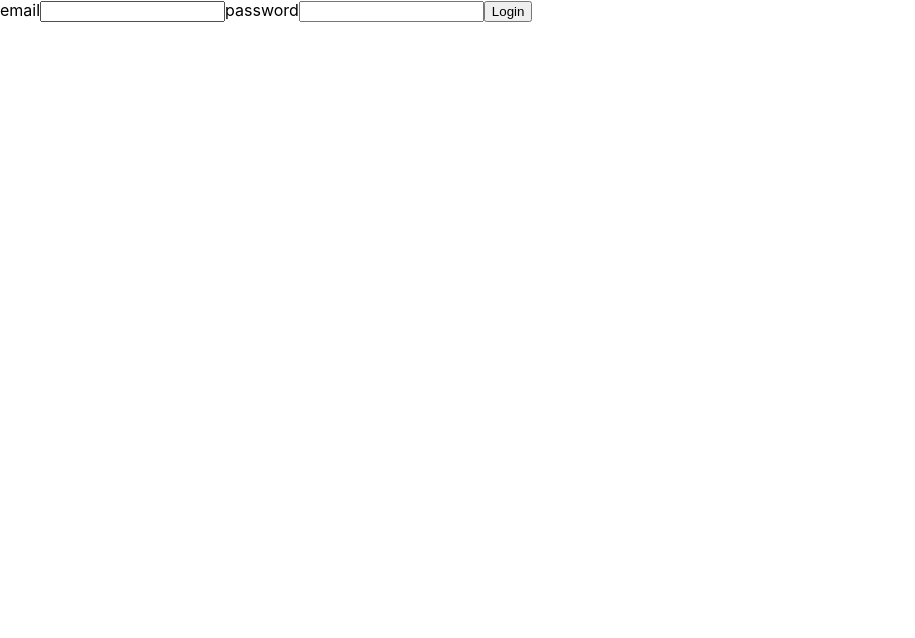
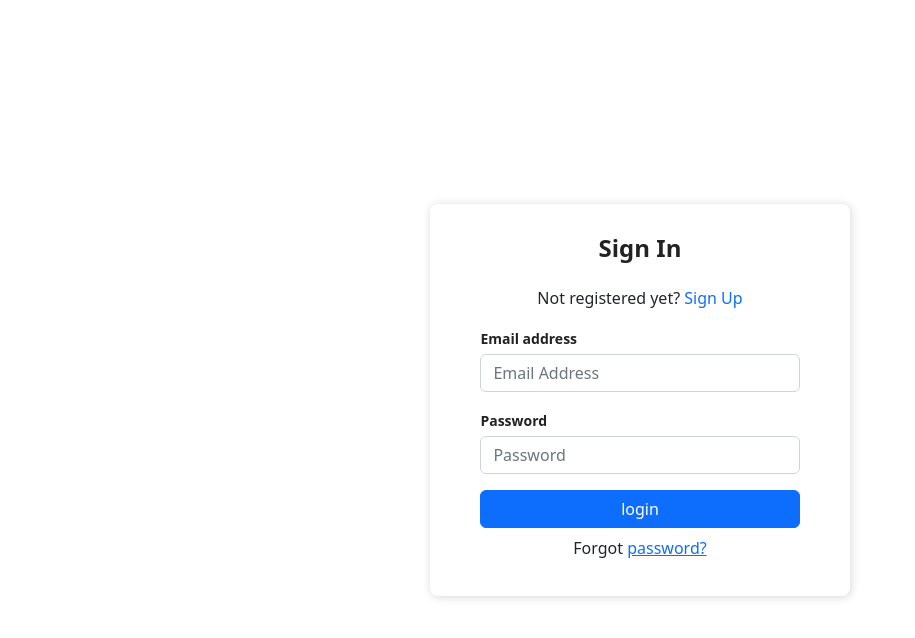
Before and after one commit to Gabriel-Lobin/cadastro-empresa, a React (Create React App) app in the folder frontend/: page /login in a window 1280 px wide. Shown: the top 638 px of the page, without its empty margins (0-915 px from the left). Built offline with nearby package versions, Linux system fonts and the light colour scheme.

Commit message:
feat: update login form

```diff
--- a/frontend/src/App.css
+++ b/frontend/src/App.css
@@ -1,38 +1,39 @@
 .App {
-  text-align: center;
+  background-color: white;
 }
 
-.App-logo {
-  height: 40vmin;
-  pointer-events: none;
+.Auth-form-container {
+  display: flex;
+  justify-content: center;
+  align-items: center;
+  width: 100vw;
+  height: 100vh;
 }
 
-@media (prefers-reduced-motion: no-preference) {
-  .App-logo {
-    animation: App-logo-spin infinite 20s linear;
-  }
+.Auth-form {
+  width: 420px;
+  box-shadow: rgb(0 0 0 / 16%) 1px 1px 10px;
+  padding-top: 30px;
+  padding-bottom: 20px;
+  border-radius: 8px;
+  background-color: white;
 }
 
-.App-header {
-  background-color: #282c34;
-  min-height: 100vh;
-  display: flex;
-  flex-direction: column;
-  align-items: center;
-  justify-content: center;
-  font-size: calc(10px + 2vmin);
-  color: white;
+.Auth-form-content {
+  padding-left: 12%;
+  padding-right: 12%;
 }
 
-.App-link {
-  color: #61dafb;
+.Auth-form-title {
+  text-align: center;
+  margin-bottom: 1em;
+  font-size: 24px;
+  color: rgb(34, 34, 34);
+  font-weight: 800;
 }
 
-@keyframes App-logo-spin {
-  from {
-    transform: rotate(0deg);
-  }
-  to {
-    transform: rotate(360deg);
-  }
+label {
+  font-size: 14px;
+  font-weight: 600;
+  color: rgb(34, 34, 34);
 }
--- a/frontend/src/App.js
+++ b/frontend/src/App.js
@@ -1,6 +1,7 @@
 import React from 'react';
 import './App.css';
 import RoutesApp from './utils/Routes';
+import "bootstrap/dist/css/bootstrap.min.css"
 
 function App() {
   return (
--- a/frontend/src/pages/Login/index.js
+++ b/frontend/src/pages/Login/index.js
@@ -1,51 +1,141 @@
-import React, { useContext } from 'react';
+import React, { useState, useContext } from 'react';
 import { Navigate } from 'react-router';
-import { LoginAxios } from '../../services/AxiosRest';
 import AppContext from '../../utils/AppContext';
 import { mainPath } from '../../utils/globalNames';
 
 const Login = () => {
 
-    const { email, password, setEmail, setPassword, setToken } = useContext(AppContext);
+    const { email, password, setEmail, setPassword } = useContext(AppContext);
 
-    const login = async () => {
-        const tokenJwt = await LoginAxios(email, password);
-        setToken(tokenJwt);
+    const login = () => {
+        // generateJwt(email);
         Navigate(mainPath, { replace: true });
     }
 
+    let [authMode, setAuthMode] = useState("signin")
+
+    const changeAuthMode = () => {
+        setAuthMode(authMode === "signin" ? "signup" : "signin")
+    }
+
+
+    if (authMode === "signin") {
         return (
-        <div>
-            <form action="">
+            <div className="Auth-form-container">
+                <form className="Auth-form">
+                    <div className="Auth-form-content">
+                        <h3 className="Auth-form-title">Sign In</h3>
+                        <div className="text-center">
+                            Not registered yet?{" "}
+                            <span className="link-primary" onClick={changeAuthMode}>
+                                Sign Up
+                            </span>
+                        </div>
+                        <div className="form-group mt-3">
                             <label htmlFor="email-input">
-                    email
+                                Email address
+                            </label>
                             <input
                                 id="email-input"
+                                type="email"
+                                className="form-control mt-1"
+                                placeholder="Email Address"
                                 value={email}
-                        type="text"
                                 onChange={({ target }) => setEmail(target.value)}
                             />
+
+                        </div>
+                        <div className="form-group mt-3">
+                            <label htmlFor="password-input">
+                                Password
                             </label>
-                <label htmlFor="password-input">
-                    password
                             <input
                                 id="password-input"
+                                type="password"
+                                className="form-control mt-1"
+                                placeholder="Password"
                                 value={password}
-                        type="password"
                                 onChange={({ target }) => setPassword(target.value)}
                             />
-                </label>
 
-                <button
-                    type="button"
-                    onClick={() => login()}
-                >
-                    Login
+                        </div>
+                        <div className="d-grid gap-2 mt-3">
+                            <button type="submit" className="btn btn-primary" onClick={() => login()}>
+                                login
                             </button>
-
+                        </div>
+                        <p className="text-center mt-2">
+                            Forgot <a href="#">password?</a>
+                        </p>
+                    </div>
                 </form>
             </div>
-    );
+        )
+    }
+
+    return (
+        <div className="Auth-form-container">
+            <form className="Auth-form">
+                <div className="Auth-form-content">
+                    <h3 className="Auth-form-title">Sign In</h3>
+                    <div className="text-center">
+                        Already registered?{" "}
+                        <span className="link-primary" onClick={changeAuthMode}>
+                            Sign In
+                        </span>
+                    </div>
+                    <div className="form-group mt-3">
+                        <label>Full Name</label>
+                        <input
+                            type="email"
+                            className="form-control mt-1"
+                            placeholder="e.g Barty Simpson"
+                        />
+                    </div>
+                    <div className="form-group mt-3">
+                        <label htmlFor="email-input">
+                            Email address
+                        </label>
+                        <input
+                            id="email-input"
+                            type="email"
+                            className="form-control mt-1"
+                            placeholder="Email Address"
+                            value={email}
+                            onChange={({ target }) => setEmail(target.value)}
+                        />
+
+                    </div>
+
+                    <div className="form-group mt-3">
+                        <label htmlFor="password-input">
+                            Password
+                        </label>
+                        <input
+                            id="password-input"
+                            type="password"
+                            className="form-control mt-1"
+                            placeholder="Password"
+                            value={password}
+                            onChange={({ target }) => setPassword(target.value)}
+                        />
+
+                    </div>
+
+                    <div className="d-grid gap-2 mt-3">
+                        <button type="submit" className="btn btn-primary" onClick={() => login()}>
+                            Cadastrar
+                        </button>
+                    </div>
+                    <p className="text-center mt-2">
+                        Forgot <a href="#">password?</a>
+                    </p>
+                </div>
+            </form>
+        </div>
+    )
+
+
 }
 
 export default Login;
```
Lines whose indentation alone changed are shown as unchanged.
